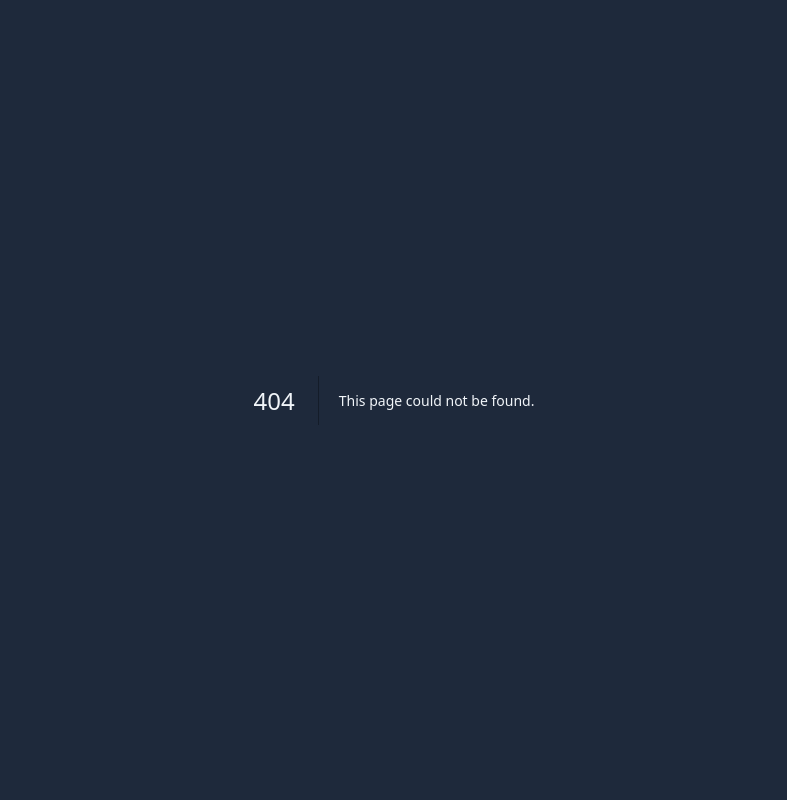
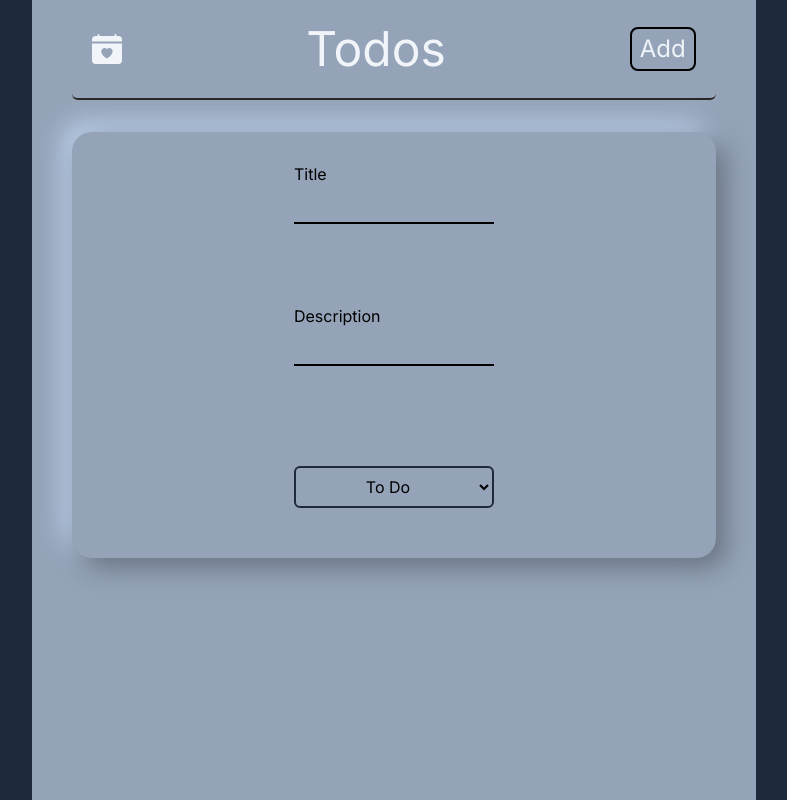
Before and after one commit to dipscodes/Shunya, a Next.js app: page /new-task in a window 1280 px wide. Before the commit this address had no page. Shown: the whole page, without its empty margins (246-1033 px from the left). Built offline with nearby package versions, Linux system fonts and the light colour scheme.

Commit message:
new=task page with add new task fucntion done

```diff
--- /dev/null
+++ b/app/new-task/page.tsx
@@ -0,0 +1,58 @@
+"use client";
+import Link from "next/link";
+import { useRouter } from "next/navigation";
+import { useState } from "react";
+import { BsFillCalendarHeartFill } from "react-icons/bs";
+import { TiTickOutline } from "react-icons/ti";
+
+export default function NewTask() {
+  const router = useRouter();
+  const [added, setAdded] = useState(false);
+  const [title, setTitle] = useState("");
+  const [description, setDescription] = useState("");
+  const [status, setStatus] = useState("To Do");
+  const onAdd = () => {
+    setAdded(true);
+    if (localStorage.getItem(status) === null) localStorage.setItem(status, JSON.stringify({}));
+    const temp = JSON.parse(localStorage.getItem(status) as string);
+    temp[`${Date.now()}~${status}`] = {title: title, description: description, status: status};
+    localStorage.setItem(status, JSON.stringify(temp));
+    console.log({title: title, description: description, status: status});
+    setTimeout(() => {
+      (document.getElementById("title") as HTMLInputElement).value = "";
+      (document.getElementById("description") as HTMLInputElement).value = "";
+      setAdded(false);
+    }, 1000)
+
+  }
+  return (
+    <div className="w-7/12 bg-slate-400 h-screen min-h-screen px-10">
+      <div className="h-[100px] min-h-[100px] flex flex-row justify-between items-center border-b-2 border-solid border-stone-800 px-5 rounded-md mb-8">
+        {(added)? (<TiTickOutline size={30} className="text-green-400" />) : (<BsFillCalendarHeartFill size={30} />)}
+
+        <span className="text-5xl"><Link href={'/'}>Todos</Link></span>
+        <span className="text-2xl border-2 border-black rounded-lg px-2 py-1 cursor-pointer hover:bg-slate-700 transition-all ease-in-out duration-300" onClick={() => onAdd()}>Add</span>
+      </div>
+      <div className="status-card">
+        <div className="input-container">
+          <input type="text" id="title" className="text-slate-600 text-center" onChange={(e) => setTitle(e.target.value)}/>
+          <label className="label">Title</label>
+          <div className="underline"></div>
+        </div>
+        <div className="input-container">
+          <input type="text" id="description" className="text-slate-600 text-center" onChange={(e) => setDescription(e.target.value)}/>
+          <label className="label">Description</label>
+          <div className="underline"></div>
+        </div>
+        <div className="input-container">
+          <select className="bg-inherit text-black w-full text-center border-2 border-slate-800 py-2 rounded-md" defaultValue={"To Do"} onChange={(e) => setStatus(e.target.value)}>
+            <option>To Do</option>
+            <option>In Progress</option>
+            <option>Completed</option>
+          </select>
+          <div className="underline"></div>
+        </div>
+      </div>
+    </div>
+  );
+}
```
